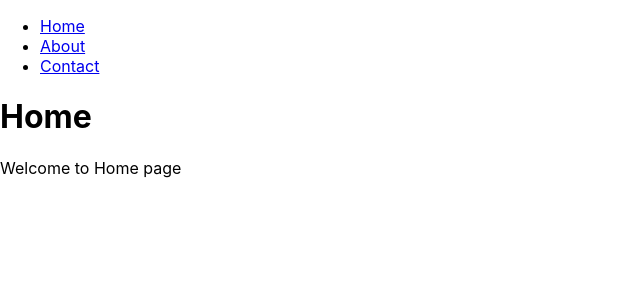
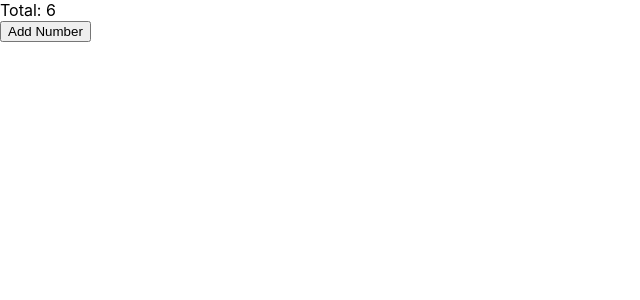
Before and after one commit to ShruthisriV/ReduxClasswork, a React (Create React App) app in the folder reactperf/: page / in a window 1280 px wide. Shown: the top 300 px of the page, without its empty margins (0-640 px from the left). Built offline with nearby package versions, Linux system fonts and the light colour scheme.

Commit message:
Usememo doubt

```diff
--- a/reactperf/src/App.js
+++ b/reactperf/src/App.js
@@ -4,6 +4,7 @@ import { BrowserRouter as Router, Routes, Route } from 'react-router-dom';
 import { Link } from 'react-router-dom';
 import Navbar from './Components/Navbar';
 import { useEffect, useState, Suspense, lazy } from 'react';
+import UseMemo from './Components/UseMemo';
 // import Home from './Components/Home';
 // import About from './Components/About';
 // import Contact from './Components/Contact';
@@ -43,43 +44,43 @@ function App() {
   // }
 
   return (
-    <>
-      <Router>
-        <div>
-          {/* <Navbar></Navbar> */}
-          <nav>
-            <ul>
-              {/* <li><Link to="/" onClick={loadHomePage}>Home</Link></li>
-              <li><Link to="/about" onClick={loadContactPage}>About</Link></li>
-              <li><Link to="/contact" onClick={loadAboutPage}>Contact</Link></li> */}
 
-              <li><Link to="/" >Home</Link></li>
-              <li><Link to="/about" >About</Link></li>
-              <li><Link to="/contact" >Contact</Link></li>
-            </ul>
-          </nav>
-          <Suspense fallback={<div>Loading..</div>}> {/* fallBackHome given this while fallback*/}
-            <Routes>
-              <Route
-                path="/"
-                 //element={Home?<Home/> : <div>Loading..</div>}
-                 element={<Home/>}
-              ></Route>
-              <Route
-                path="/about"
-                  //element={About ? <About/> : <div>Loading..</div>}
-                  element={<About/>}
-              ></Route>
-              <Route
-                path='/contact'
-                  //element={Contact ? <Contact/> : <div>Loading..</div>}
-                  element={<Contact/>}
-              ></Route>
-            </Routes>
-          </Suspense>
-        </div>
-      </Router>
-    </>
+      // <Router>
+      //   <div>
+      //     {/* <Navbar></Navbar> */}
+      //     <nav>
+      //       <ul>
+      //         {/* <li><Link to="/" onClick={loadHomePage}>Home</Link></li>
+      //         <li><Link to="/about" onClick={loadContactPage}>About</Link></li>
+      //         <li><Link to="/contact" onClick={loadAboutPage}>Contact</Link></li> */}
+
+      //         <li><Link to="/" >Home</Link></li>
+      //         <li><Link to="/about" >About</Link></li>
+      //         <li><Link to="/contact" >Contact</Link></li>
+      //       </ul>
+      //     </nav>
+      //     <Suspense fallback={<div>Loading..</div>}> {/* fallBackHome given this while fallback*/}
+      //       <Routes>
+      //         <Route
+      //           path="/"
+      //            //element={Home?<Home/> : <div>Loading..</div>}
+      //            element={<Home/>}
+      //         ></Route>
+      //         <Route
+      //           path="/about"
+      //             //element={About ? <About/> : <div>Loading..</div>}
+      //             element={<About/>}
+      //         ></Route>
+      //         <Route
+      //           path='/contact'
+      //             //element={Contact ? <Contact/> : <div>Loading..</div>}
+      //             element={<Contact/>}
+      //         ></Route>
+      //       </Routes>
+      //     </Suspense>
+      //   </div>
+      // </Router>
+      <UseMemo/>
   );
 }
 
--- /dev/null
+++ b/reactperf/src/Components/UseMemo.jsx
@@ -0,0 +1,58 @@
+import React, { useMemo, useState } from 'react'
+
+
+const generateLargeArray = () => {
+    const largeArray = [];
+    for(let i=0;i<10000; i++){
+        largeArray.push(i);
+    }
+    return largeArray;
+}
+
+function sumArr(arr){
+    return arr.reduce((acc, curr) => acc + curr,0)
+}
+
+// function UseMemo() {
+
+//     console.time();
+//     console.log("Calculating sum");
+//     const largeArr = useMemo(() => generateLargeArray(), []);
+//     const sum = useMemo(() => sumArr(largeArr), [largeArr])
+//     console.log("Sum is ", sum);
+//     console.timeEnd();
+
+//     const [count, setCount] = useState(0);
+//     return (
+//         <div>
+//             <h1>Sum: {sum}</h1>
+//             <button onClick={() => setCount(count+1)}>+</button>
+//             <p>Count: {count}</p>
+//         </div>
+//     )
+// }
+
+
+
+//DOUBT:  for comparison it uses Object.is
+//how can we add array and objects to dependency list
+//with reducer and setState we always return new array, object
+//ideally we wont update our state with same value though
+function UseMemo(){
+    const [numbers, setNumbers] = useState([1,2,3]);
+    const total = useMemo(() => {
+        console.log("expensive comp running...");
+        return numbers.reduce((acc,curr) => acc+curr,0);
+    }, [numbers]);
+    //it does shallow checking
+    return(
+        <div>
+            <div>Total: {total}</div>
+            <button onClick={() => setNumbers([...numbers, numbers.length+1])}>Add Number</button>
+        </div>
+    )
+}
+//useMemo is only useful when output of one function is the input
+//for other function where they both are same
+
+export default UseMemo
```
